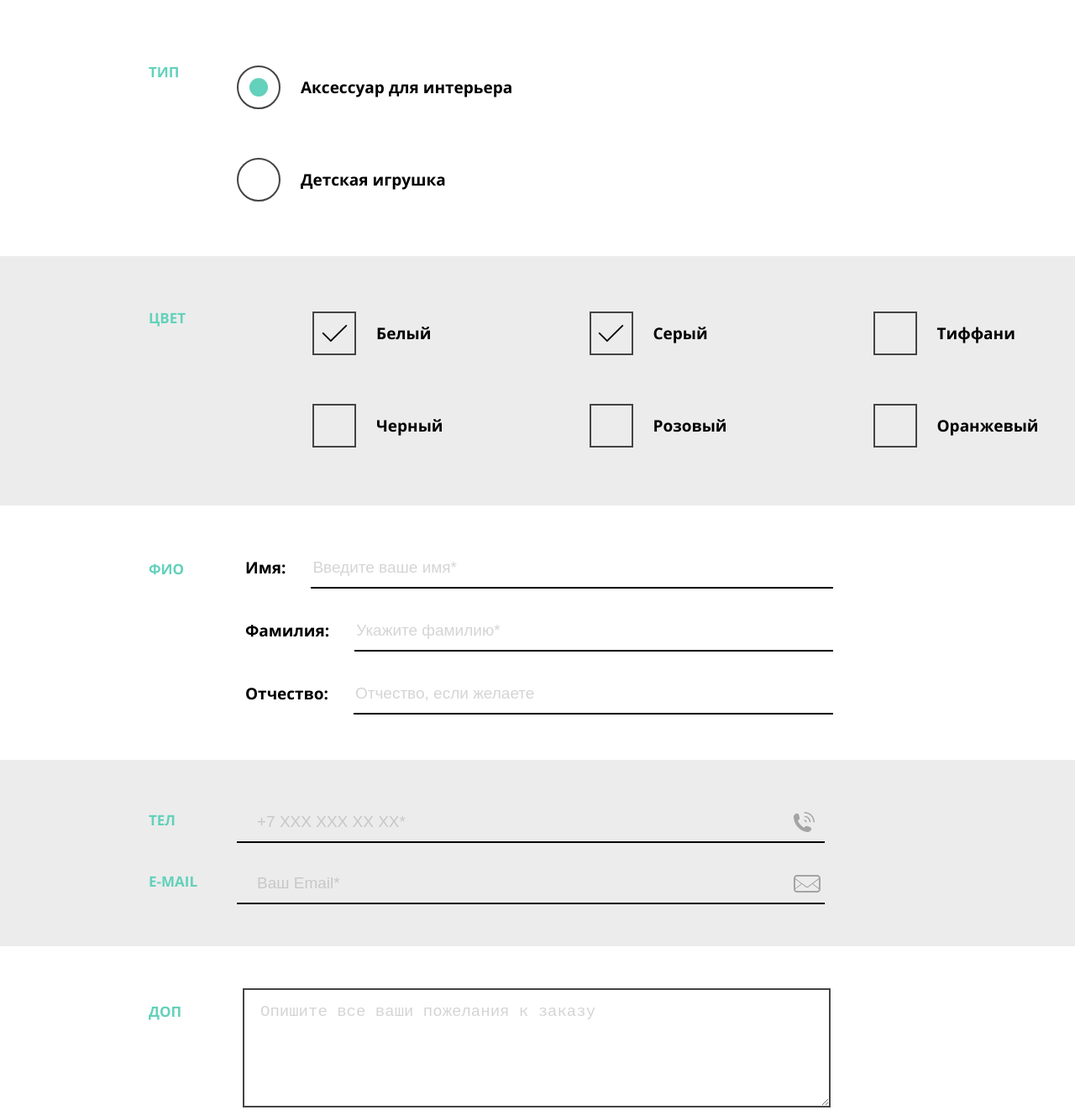
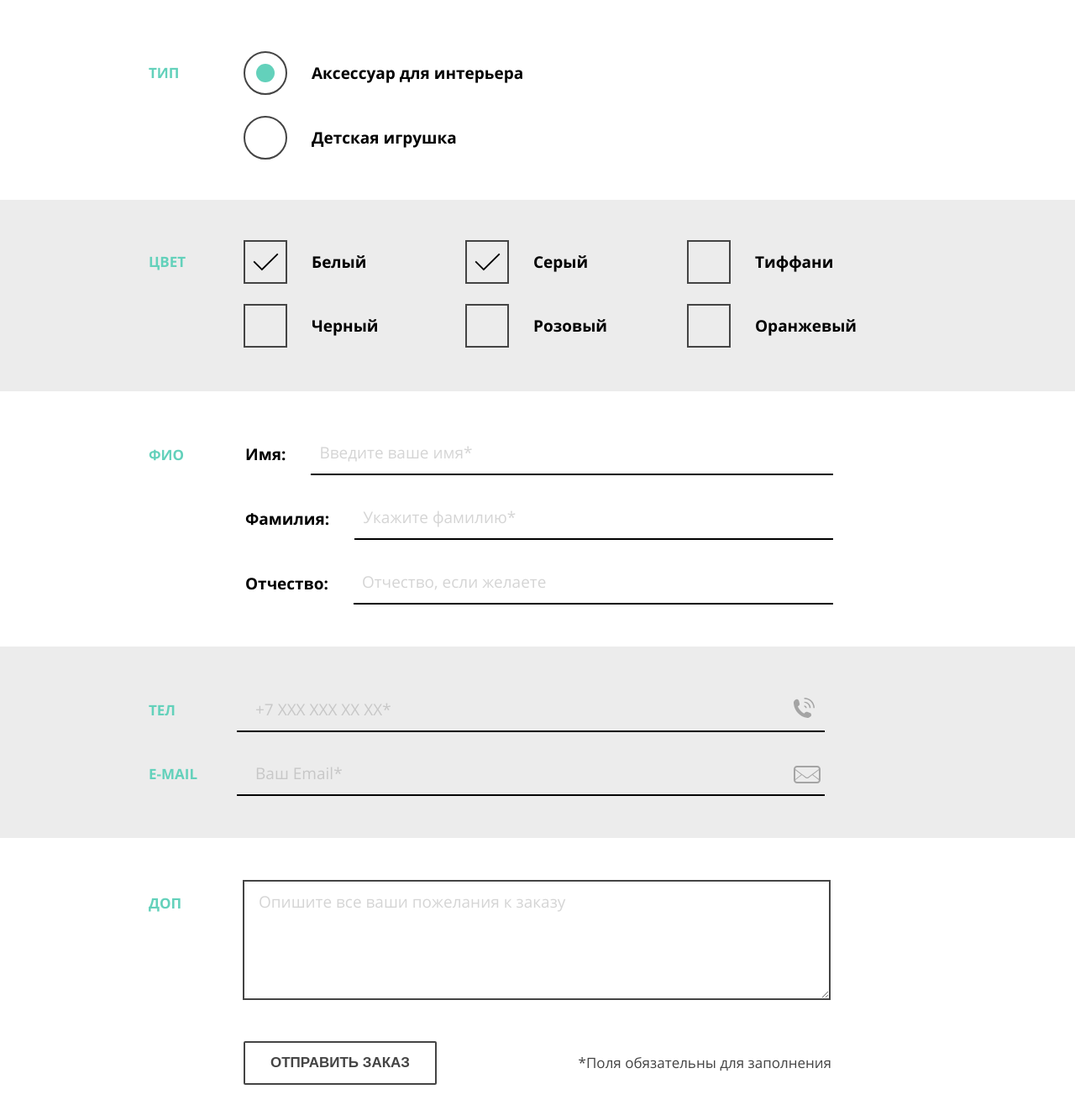
Before and after one commit to htmlacademy-adaptive/2096643-mishka-1, a website: page source/form.html in a window 1280 px wide. Shown: the part 521-1843 px from the top of the page at 84% size. Drawn offline with nearby package versions, Linux system fonts and the light colour scheme; files that its build step writes are made by us from their sources.

Commit message:
Добавляет корректировку страницы формы по Pixel Perfect

```diff
--- a/source/form.html
+++ b/source/form.html
@@ -109,7 +109,7 @@
       </div>
         <fieldset class="form__section form__additional container">
           <h3 class="visually-hidden">Дополнительная информация.</h3>
-          <label class="form__title form__additional-wrapper">Доп<textarea class="form__input form__input--additional" rows="7"
+          <label class="form__title form__additional-wrapper">Доп<textarea class="form__input form__input--additional" rows="6"
               placeholder="Опишите все ваши пожелания к заказу"></textarea></label>
         </fieldset>
         <div class="form__button-wrapper container">
--- a/source/sass/blocks/control.scss
+++ b/source/sass/blocks/control.scss
@@ -2,8 +2,12 @@
 @use "../base/mixin.scss" as m;
 
 .control {
-  gap: 24px;
+  gap: 22px;
   align-items: center;
+
+  @include m.tablet {
+    gap: 29px;
+  }
 }
 
 .control__marker {
@@ -13,6 +17,7 @@
   border: 2px solid v.$grey;
   border-radius: 50%;
   background-color: transparent;
+  flex-shrink: 0;
 
   @include m.tablet {
     width: 52px;
@@ -69,7 +74,7 @@
   background-image: url("../img/tick.svg");
   background-repeat: no-repeat;
   background-position: center;
-  background-size: 23px 26px;
+  background-size: 25px 17px;
   @include m.tablet {
     background-size: 31px 22px;
   }
--- a/source/sass/blocks/form.scss
+++ b/source/sass/blocks/form.scss
@@ -2,7 +2,10 @@
 @use "../base/mixin.scss" as m;
 
 .form {
-  margin-bottom: 55px;
+  margin-bottom: 57px;
+  @include m.tablet {
+    margin-bottom: 50px;
+  }
 }
 
 .form__section {
@@ -23,7 +26,8 @@
   margin-bottom: 31px;
 
   @include m.tablet {
-    margin-bottom: 65px;
+    margin-bottom: 48px;
+    margin-top: -17px;
   }
 }
 
@@ -36,8 +40,8 @@
 .form__contacts-wrapper {
   display: flex;
   flex-direction: column;
-  gap: 36px;
-  margin-bottom: 36px;
+  gap: 34px;
+  margin-bottom: 34px;
 
   @include m.tablet {
     gap: 24px;
@@ -53,8 +57,8 @@
   padding-right: 30px;
 
   @include m.tablet {
-    padding-top: 66px;
-    padding-bottom: 69px;
+    padding-top: 48px;
+    padding-bottom: 52px;
     padding-left: 50px;
     padding-right: 50px;
     margin-bottom: 48px
@@ -67,7 +71,8 @@
   padding-right: 30px;
 
   @include m.tablet {
-    margin-bottom: 54px;
+    margin-bottom: 50px;
+    padding-top: 2px;
   }
 }
 
@@ -96,18 +101,28 @@
 }
 
 .form__title--type {
-  margin-bottom: 35px;
+  margin-bottom: 32px;
+
+  @include m.tablet {
+    margin: 0;
+    margin-top: 18px;
+  }
 }
 
 .form__title--color {
   margin-bottom: 24px;
+  @include m.tablet {
+    margin-bottom: 0;
+    margin-top: 18px;
+  }
 }
 
 .form__title--name {
   margin-bottom: 30px;
 
   @include m.tablet {
-    margin-top: 20px;
+    margin-top: 18px;
+    margin-bottom: 0;
   }
 }
 
@@ -116,6 +131,7 @@
 
   @include m.tablet {
     align-self: center;
+    margin-bottom: 0;
   }
 }
 
@@ -147,14 +163,6 @@
   }
 }
 
-// .form__subtitle--type {
-//   padding-left: 60px;
-
-//   @include m.tablet {
-//     padding-left: 80px;
-//   }
-// }
-
 .form__list {
   @include m.list-reset;
   display: flex;
@@ -162,12 +170,15 @@
 }
 
 .form__list--type {
-  // max-width: 270px;
-  gap: 8px;
+  gap: 11px;
 
   @include m.tablet {
     max-width: max-content;
-    gap: 58px;
+    gap: 25px;
+  }
+
+  @include m.desktop {
+    margin-left: 8px;
   }
 }
 
@@ -177,24 +188,22 @@
   @include m.tablet {
     display: grid;
     grid-template-columns: max-content max-content;
-    column-gap: 174px;
-    row-gap: 58px;
-    padding-left: 80px;
+    column-gap: 88px;
+    row-gap: 24px;
   }
 
   @include m.desktop {
     grid-template-columns: 1fr 1fr 1fr;
-    // column-gap: 180px;
     max-width: 730px;
-    padding-left: 90px;
+    margin-left: 8px;
   }
 }
 
 .form__list--name {
-  gap: 22px;
+  gap: 24px;
 
   @include m.tablet {
-    gap: 24px;
+    gap: 27px;
   }
 
   @include m.desktop {
@@ -203,13 +212,18 @@
 }
 
 .form__input {
+  font-family: inherit;
   display: flex;
   flex-grow: 1;
-  padding-top: 20px;
+  padding-top: 16px;
   padding-bottom: 16px;
   border: none;;
   box-shadow: 0 -2px 0 0 v.$dark inset;
   background-color: transparent;
+
+  @include m.tablet {
+    padding-left: 10px;
+  }
 
   &:hover,
   &:focus,
@@ -222,12 +236,18 @@
   width: 100%;
   padding-top: 18px;
 
+  @include m.tablet {
+    padding-left: 0;
+  }
+
   @include m.desktop {
     max-width: 700px
   }
 }
 
 .form__input-contacts::placeholder {
+  font-size: 17px;
+  line-height: 18px;
   @include m.tablet {
     padding-left: 22px;
   }
@@ -267,6 +287,11 @@
 .form__input--additional {
   border: 2px solid v.$grey;
   padding-top: 17px;
+
+  @include m.tablet {
+    padding-left: 0;
+    padding-top: 15px;
+  }
   &:hover {
     border-color: v.$accent-extradark;
     box-shadow: none;
@@ -296,14 +321,14 @@
 .form__button-wrapper {
   display: flex;
   flex-direction: column-reverse;
-  gap: 30px;
+  gap: 34px;
   margin-top: 12px;
 
   @include m.tablet {
     flex-direction: row;
     align-items: center;
     justify-content: space-between;
-    margin-top: 46px;
+    margin-top: 52px;
   }
 
   @include m.desktop {
@@ -313,9 +338,13 @@
 }
 
 .form__button {
+  font-size: 17px;
+  line-height: 16px;
   @include m.tablet {
-    padding-left: 32px;
-    padding-right: 32px;
+    padding-left: 30px;
+    padding-right: 30px;
+    padding-top: 16px;
+    padding-bottom: 16px;
   }
 }
 
@@ -349,9 +378,9 @@
   right: 40px;
   top: 30px;
 
-  @include m.desktop {
-    top: 12px;
-    right: 0;
+  @include m.tablet {
+    right: 76px;
+    top: 11px;
   }
 }
 
@@ -359,9 +388,9 @@
   right: 34px;
   top: 36px;
 
-  @include m.desktop {
-    top: 14px;
-    right: 0;
+  @include m.tablet {
+    right: 72px;
+    top: 16px;
   }
 }
 
--- a/source/sass/blocks/order.scss
+++ b/source/sass/blocks/order.scss
@@ -13,7 +13,7 @@
   margin-top: 17px;
   margin-bottom: 29px;
   padding-left: 30px;
-    padding-right: 30px;
+  padding-right: 30px;
 
   @include m.tablet {
     font-size: 17px;
@@ -25,8 +25,11 @@
   }
 
   @include m.desktop {
+    max-width: 1150px;
     margin-top: 115px;
-    padding-left: 255px;
+    padding-left: 224px;
     padding-right: 255px;
+    margin-left: auto;
+    margin-right: auto;
   }
 }
--- a/source/sass/blocks/page-form.scss
+++ b/source/sass/blocks/page-form.scss
@@ -10,8 +10,8 @@
 
   @include m.tablet {
     position: relative;
-    padding-top: 102px;
-    padding-bottom: 72px;
+    padding-top: 100px;
+    padding-bottom: 74px;
     font-size: 43px;
   }
 
```
Also changed, not shown: build/css/style.min.css, build/form.html, build/img/sprite.svg, source/img/icon/vk.svg, 1 other file.
